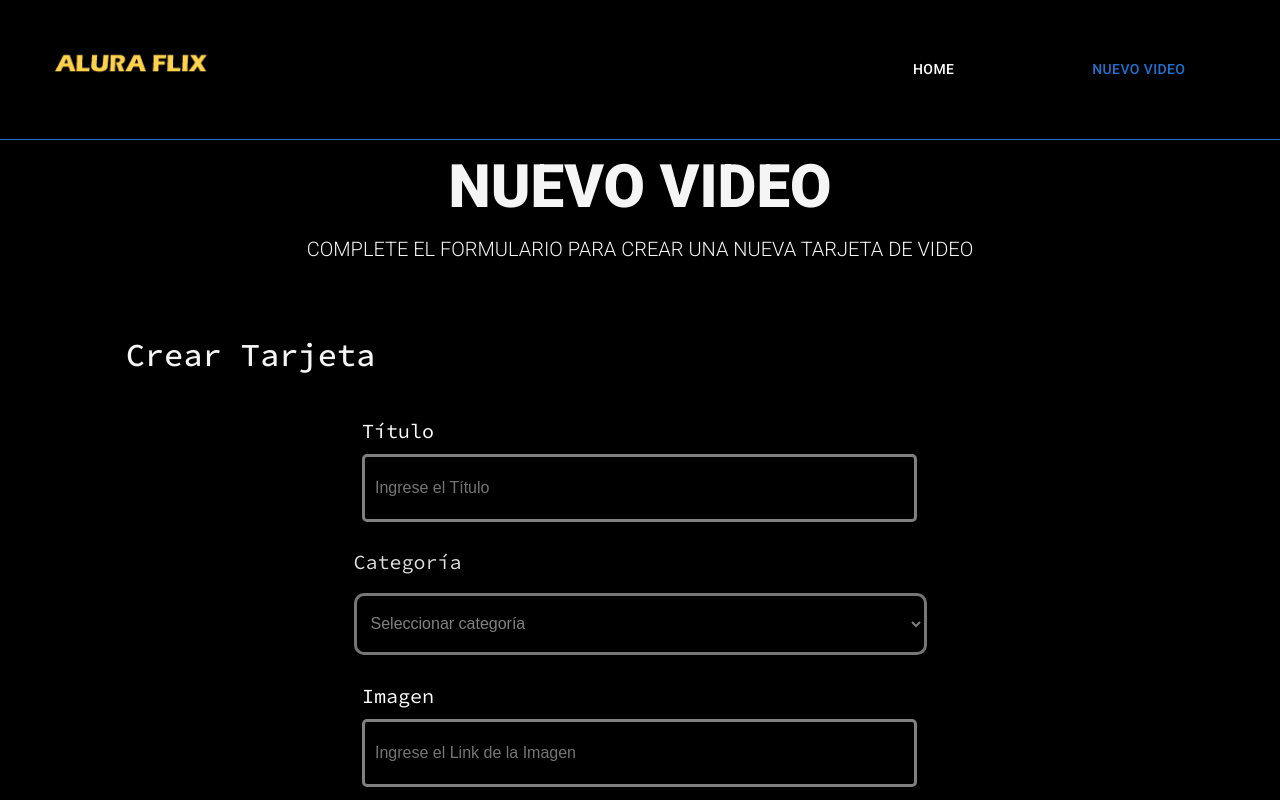
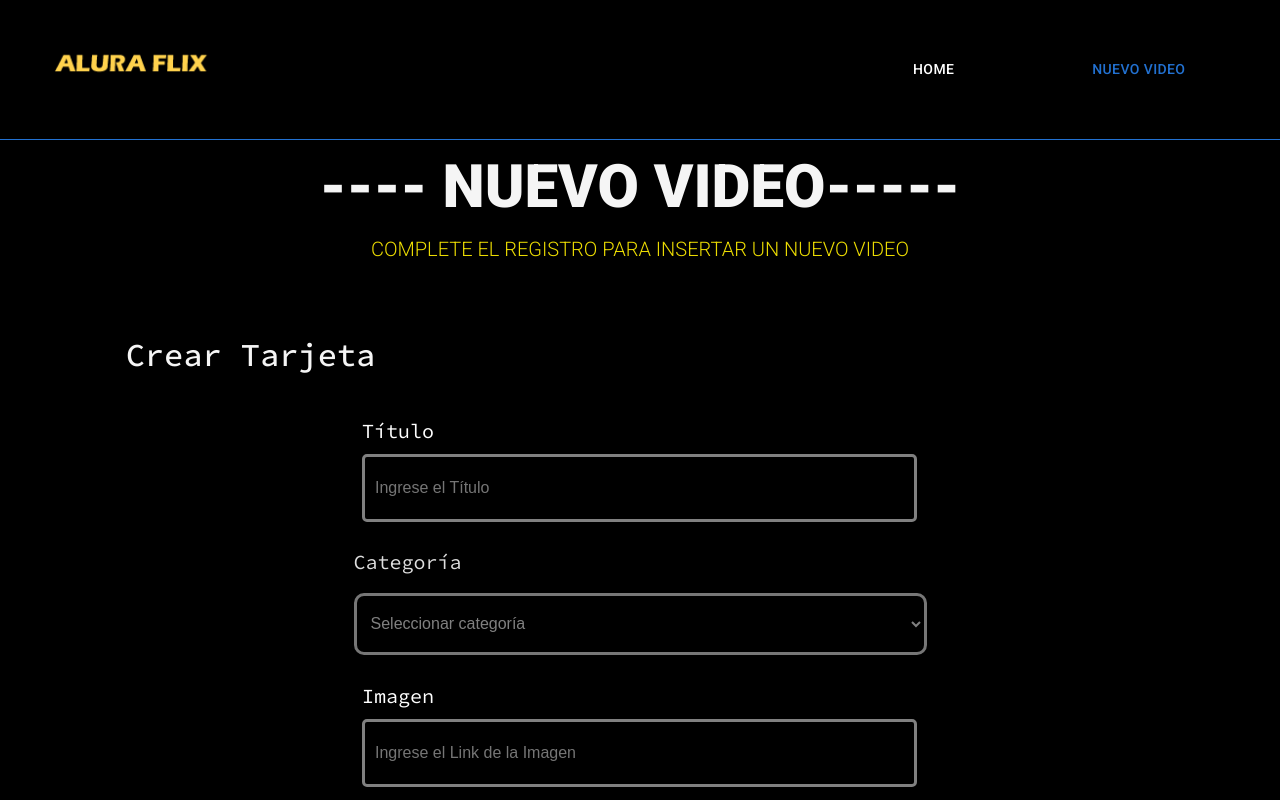
Before and after one commit to EdgardRamosB/challenge-aluraflix, a React (Vite) app: page /newvideo in a window 1280 px wide. Shown: the top 800 px of the page. Built offline with nearby package versions, Linux system fonts and the light colour scheme.

Commit message:
cambioscolores2

```diff
--- a/src/components/Formulario/Formulario.jsx
+++ b/src/components/Formulario/Formulario.jsx
@@ -23,7 +23,7 @@ const Titulo = styled.h1`
 
 const Subtitulo = styled.h3`
   display: flex;
-  color: #f5f5f5;
+  color:rgb(235, 219, 2);
   font-family: "Roboto", serif;
   font-weight: 300;
   align-items: center;
@@ -112,7 +112,7 @@ const LargeInput = styled.div`
     resize: vertical;
     padding: 10px;
     font-size: 16px;
-    background-color: #262626;
+    background-color:rgb(247, 23, 23);
     color: white;
   }
 `;
@@ -232,8 +232,8 @@ const Formulario = () => {
 
   return (
     <form onSubmit={SendInfo}>
-      <Titulo>NUEVO VIDEO</Titulo>
-      <Subtitulo>COMPLETE EL FORMULARIO PARA CREAR UNA NUEVA TARJETA DE VIDEO</Subtitulo>
+      <Titulo>---- NUEVO VIDEO-----</Titulo>
+      <Subtitulo>COMPLETE EL REGISTRO PARA INSERTAR UN NUEVO VIDEO</Subtitulo>
       <Container>
         <Titulo2>Crear Tarjeta</Titulo2>
         <SectionInput>
```
